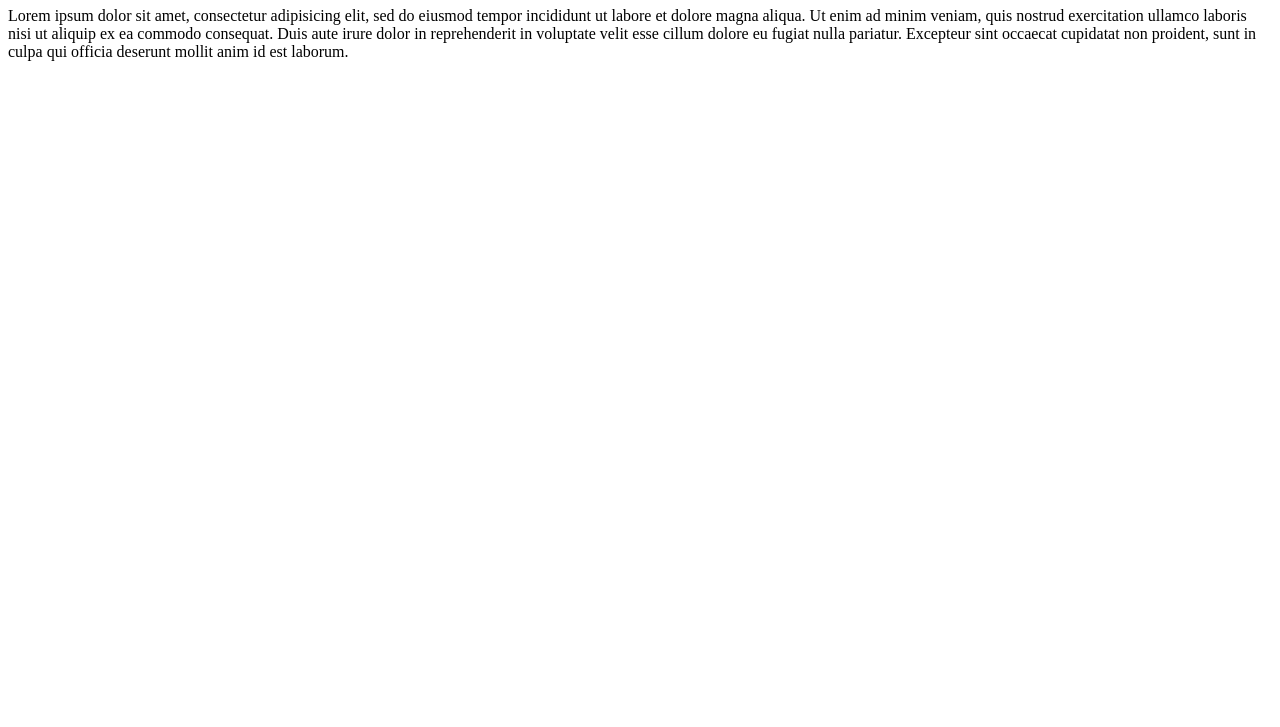
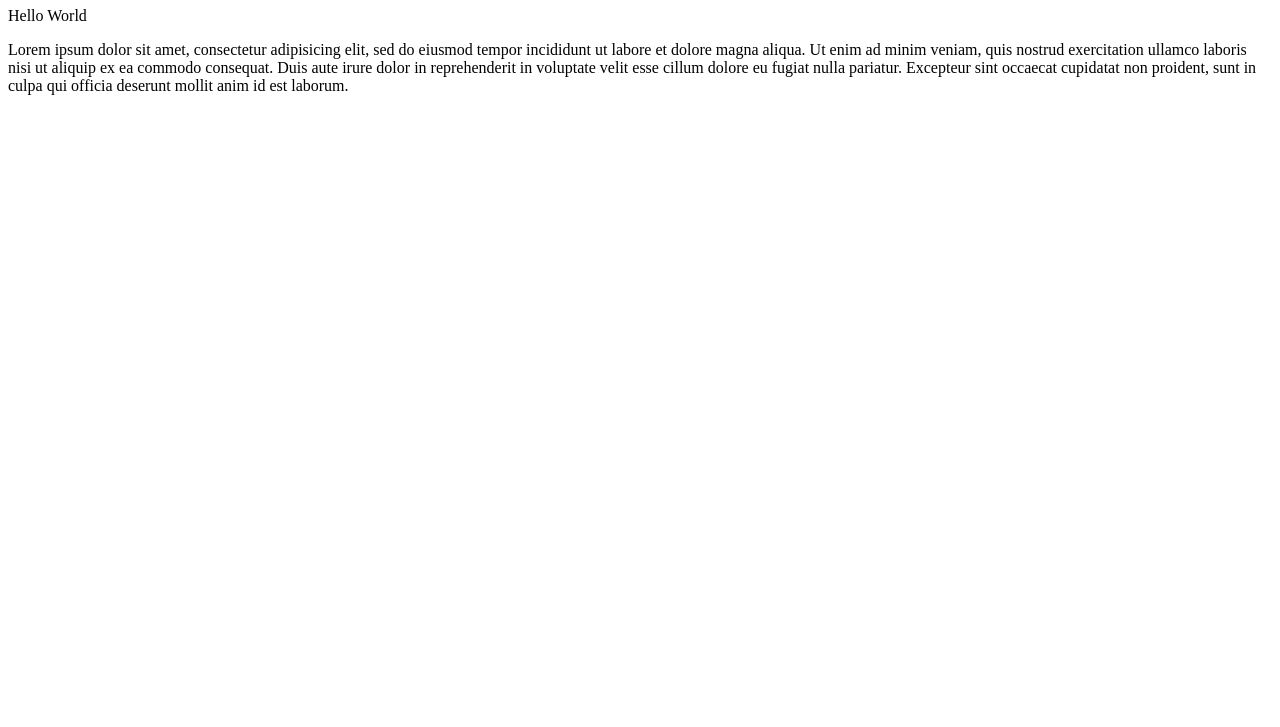
Before and after one commit to tdewolfe-github/website, a plain HTML site: page index.html in a window 1280 px wide. Shown: the part 73-800 px from the top of the page. Drawn offline with Linux system fonts and the light colour scheme.

Commit message:
Update index.html

```diff
--- a/index.html
+++ b/index.html
@@ -6,6 +6,13 @@
     </head>
     <body>
       <h1 align="center">Tyler's Webpage</h1>
-      <p>Lorem ipsum dolor sit amet, consectetur adipisicing elit, sed do eiusmod tempor incididunt ut labore et dolore magna aliqua. Ut enim ad minim veniam, quis nostrud exercitation ullamco laboris nisi ut aliquip ex ea commodo consequat. Duis aute irure dolor in reprehenderit in voluptate velit esse cillum dolore eu fugiat nulla pariatur. Excepteur sint occaecat cupidatat non proident, sunt in culpa qui officia deserunt mollit anim id est laborum.</p>
+        <!--Hello World Section-->
+          <div>
+            <p>Hello World</p>
+          </div>
+        <!--Ipsum Lorem Section-->
+          <div>
+            <p>Lorem ipsum dolor sit amet, consectetur adipisicing elit, sed do eiusmod tempor incididunt ut labore et dolore magna aliqua. Ut enim ad minim veniam, quis nostrud exercitation ullamco laboris nisi ut aliquip ex ea commodo consequat. Duis aute irure dolor in reprehenderit in voluptate velit esse cillum dolore eu fugiat nulla pariatur. Excepteur sint occaecat cupidatat non proident, sunt in culpa qui officia deserunt mollit anim id est laborum.</p>
+          </div>
     </body>
   </html>
```
